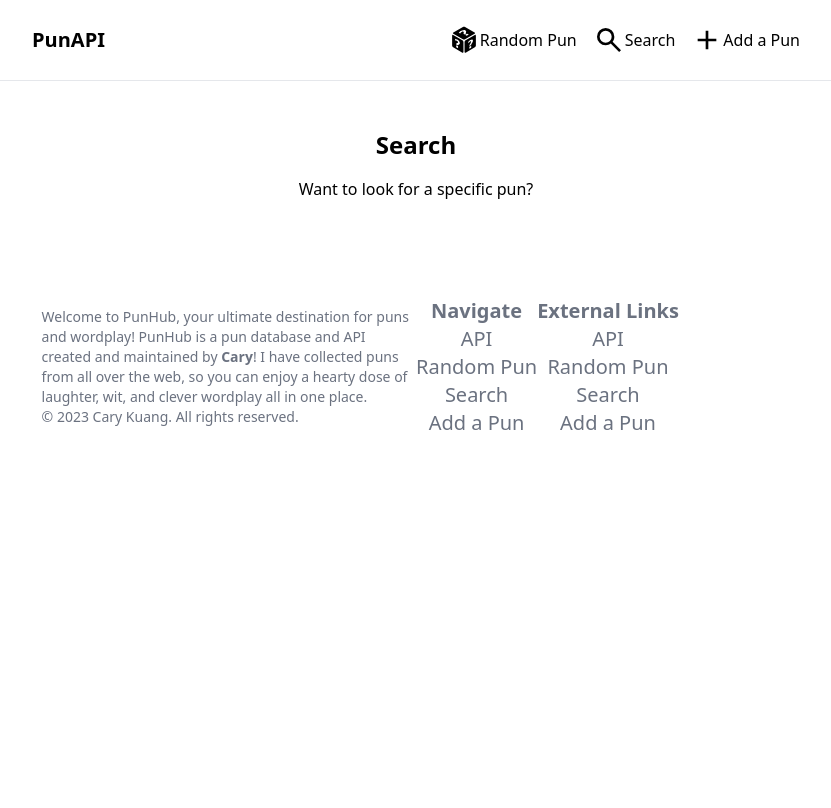
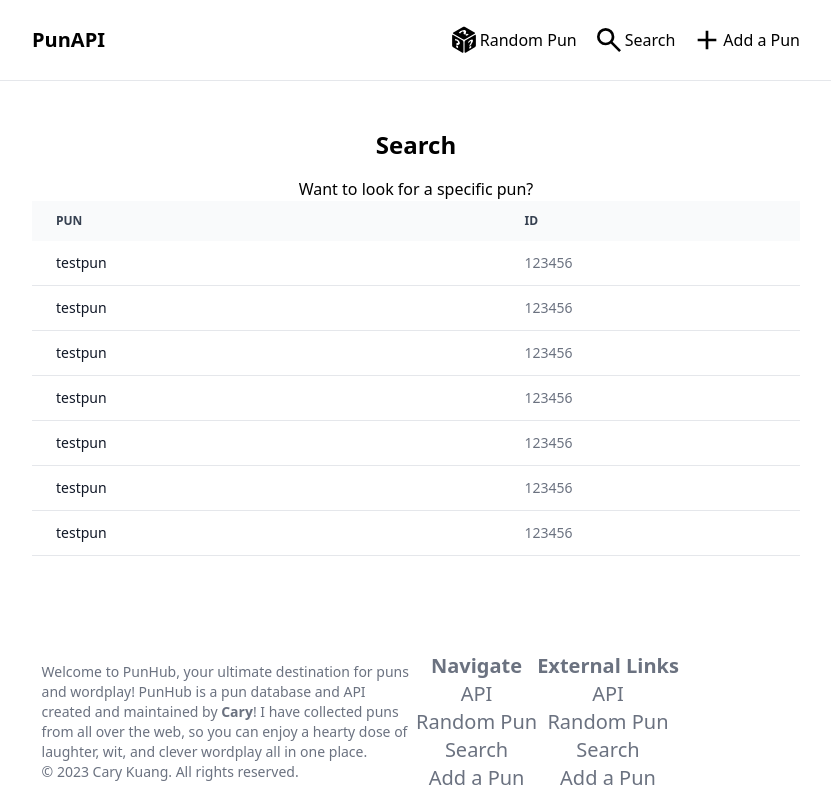
Before and after one commit to cakuang1/punapi, a Next.js app: page /search in a window 1280 px wide. Shown: the whole page, without its empty margins (224-1055 px from the left). Built offline with nearby package versions, Linux system fonts and the light colour scheme.

Commit message:
new table

```diff
--- a/components/table.tsx
+++ b/components/table.tsx
@@ -1,71 +1,44 @@
 
-import React,{ReactNode} from 'react';
-interface LayoutProps {
-    children: ReactNode;
+import React from 'react';
+
+
+
+
+
+interface  listofpuns {
+    listofpunid: { id: string, pun: string }[];
   }
-  const Layout: React.FC<LayoutProps> = ({ children }) => {
+
+  const Table: React.FC<listofpuns> = ({listofpunid}) => {
     return (
 <div className="relative overflow-x-auto">
-    <table className="w-full text-sm text-left text-gray-500 dark:text-gray-400">
-        <thead className="text-xs text-gray-700 uppercase bg-gray-50 dark:bg-gray-700 dark:text-gray-400">
+    <table className="w-full text-sm text-left text-gray-500 ">
+        <thead className="text-xs text-gray-700 uppercase bg-gray-50  ">
             <tr>
                 <th scope="col" className="px-6 py-3">
-                    Product name
+                    Pun
                 </th>
                 <th scope="col" className="px-6 py-3">
-                    Color
-                </th>
+              &nbsp;
+            </th> {/* An empty cell to create space */}
                 <th scope="col" className="px-6 py-3">
-                    Category
-                </th>
-                <th scope="col" className="px-6 py-3">
-                    Price
+                    id
                 </th>
             </tr>
         </thead>
         <tbody>
-            <tr className="bg-white border-b dark:bg-gray-800 dark:border-gray-700">
-                <th scope="row" className="px-6 py-4 font-medium text-gray-900 whitespace-nowrap dark:text-white">
-                    Apple MacBook Pro 17"
-                </th>
-                <td className="px-6 py-4">
-                    Silver
-                </td>
-                <td className="px-6 py-4">
-                    Laptop
-                </td>
-                <td className="px-6 py-4">
-                    $2999
-                </td>
+        {listofpunid.map((pun) => (
+            <tr
+              key={pun.id} // Use a unique key for each row
+              className="bg-white border-b dark:bg-gray-800 dark:border-gray-700"
+            >
+              <td className="px-6 py-3 font-medium text-gray-900 whitespace-nowrap dark:text-white">
+                {pun.pun}
+              </td>
+              <td className="px-6 py-3">&nbsp;</td> {/* An empty cell for spacing */}
+              <td className="px-6 py-3">{pun.id}</td>
             </tr>
-            <tr className="bg-white border-b dark:bg-gray-800 dark:border-gray-700">
-                <th scope="row" className="px-6 py-4 font-medium text-gray-900 whitespace-nowrap dark:text-white">
-                    Microsoft Surface Pro
-                </th>
-                <td className="px-6 py-4">
-                    White
-                </td>
-                <td className="px-6 py-4">
-                    Laptop PC
-                </td>
-                <td className="px-6 py-4">
-                    $1999
-                </td>
-            </tr>
-            <tr className="bg-white dark:bg-gray-800">
-                <th scope="row" className="px-6 py-4 font-medium text-gray-900 whitespace-nowrap dark:text-white">
-                    Magic Mouse 2
-                </th>
-                <td className="px-6 py-4">
-                    Black
-                </td>
-                <td className="px-6 py-4">
-                    Accessories
-                </td>
-                <td className="px-6 py-4">
-                    $99
-                </td>
-            </tr>
+          ))}
         </tbody>
     </table>
 </div>
@@ -73,4 +46,4 @@ interface LayoutProps {
     );
   };
 
-  export default Layout;
+  export default Table;
--- a/pages/api/puns/[page].ts
+++ b/pages/api/puns/[page].ts
@@ -1,4 +1,4 @@
-// pages/api/puns/[id].js
+
 
 import { PrismaClient } from '@prisma/client';
 import { NextApiRequest, NextApiResponse } from 'next';
@@ -9,23 +9,30 @@ export default async function handler(
     request: NextApiRequest,
     response: NextApiResponse,
   )  {
+    const { page } = request.query;
 
     try {
-        const { page } = request.query;
+      if (typeof page === 'string') {
+        const { page = '1' } = request.query; // Default value '1' if 'page' is not provided
         const pageSize = 30; // Set the page size to 30
-        if (typeof page === 'string') {
-            const skip = (parseInt(page)- 1) * pageSize;
-            const data = await prisma.puns.findMany({
-            skip,
-            take: pageSize,
+        const skip = (parseInt(page.toString()) - 1) * pageSize;
+
+        const data = await prisma.puns.findMany({
+          skip,
+          take: pageSize,
         });
-        }
+
 
 
         response.json(data);
-      } catch (error) {
-        console.error('Error fetching data:', error);
-        response.status(500).json({ error: 'Internal server error' });
+      } else {
+        return response.status(400).json({ error: 'Invalid ID format' });
       }
+    } catch (error) {
+      console.error('Error fetching pun:', error);
+      response.status(500).json({ error: 'Internal server error' });
+    } finally {
+      await prisma.$disconnect(); // Disconnect from the database
+    }
 
 }
--- a/pages/search.tsx
+++ b/pages/search.tsx
@@ -1,10 +1,10 @@
 import Layout from "@/components/layout"
+import Table from "@/components/table"
+
+const test = [{id: "123456",pun: "testpun"},{id: "123456",pun: "testpun"},{id: "123456",pun: "testpun"},{id: "123456",pun: "testpun"},{id: "123456",pun: "testpun"},{id: "123456",pun: "testpun"},{id: "123456",pun: "testpun"}]
+
 
 export default function Random() {
-
-
-
-
 
   return (
     <Layout>
@@ -14,6 +14,7 @@ export default function Random() {
         <div className="mt-4">
             <div><h2 className="Endpoint"> Want to look for a specific pun? </h2></div>
         </div>
+        <Table listofpunid={test}/>
       </div>
     </div>
     </Layout>
```
Also changed, not shown: pages/api/list.ts (line endings or trailing spaces).
